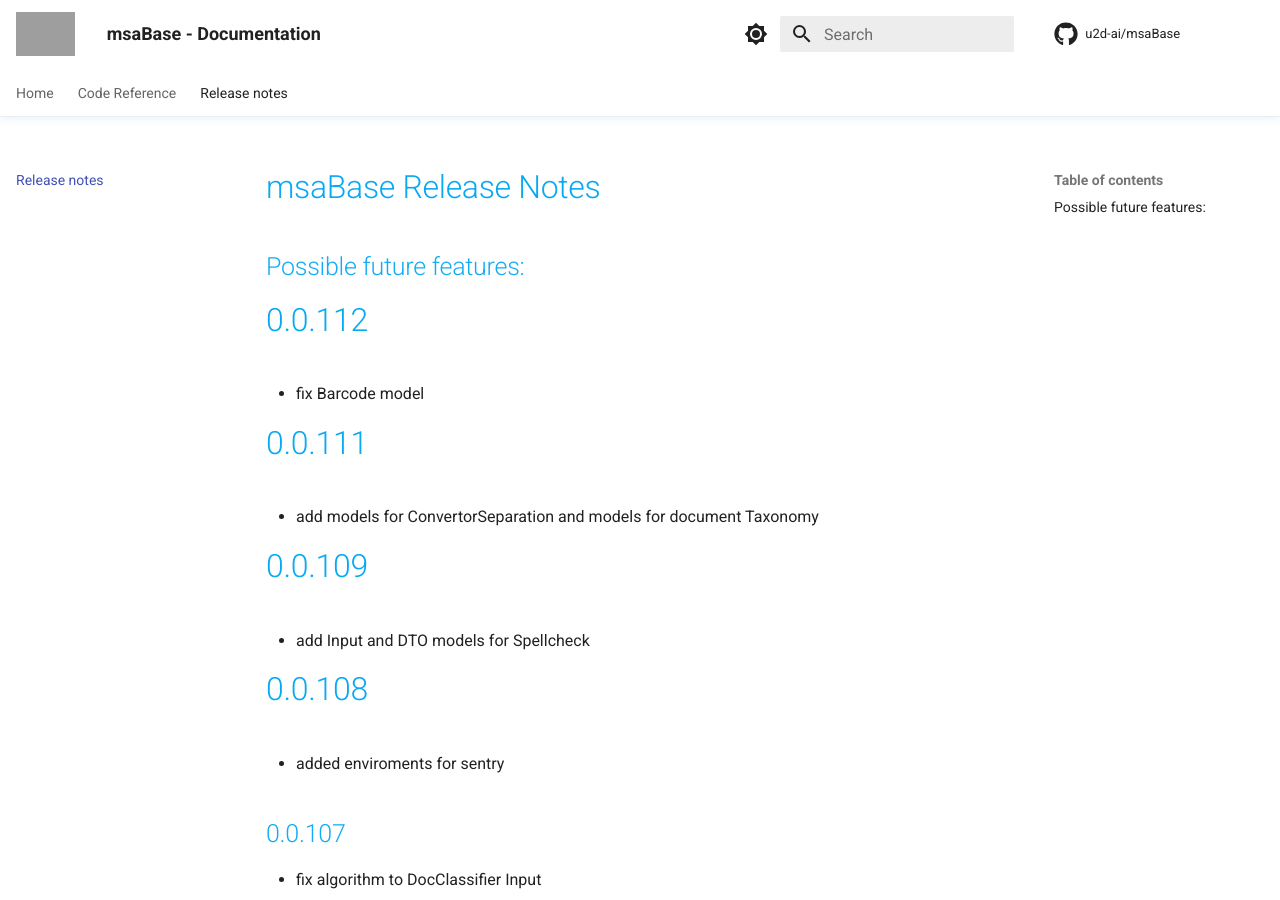
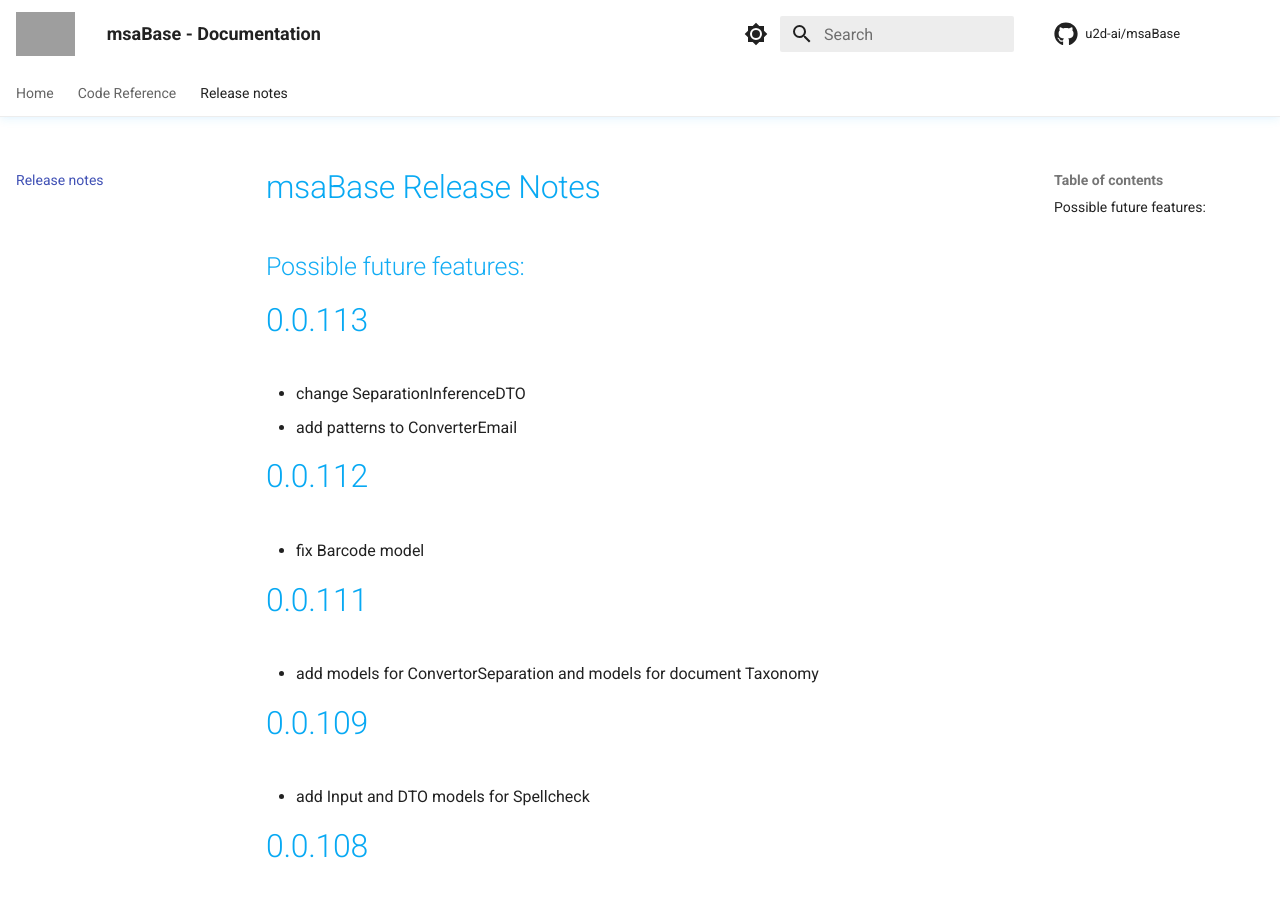
Before and after one commit to u2d-ai/msaBase, an MkDocs documentation site: the page built from docs/release-notes.md, in a window 1280 px wide and 900 px high. Built offline with MkDocs 1.6.1 and Material for MkDocs 9.7.7, drawn with Linux system fonts in a browser that asks for light colours; comment, search, counter and statistics services are not loaded; grey boxes are pictures that could not be loaded.

Commit message:
fix: change SeparationInferenceDTO

```diff
--- a/docs/release-notes.md
+++ b/docs/release-notes.md
@@ -1,5 +1,10 @@
 # msaBase Release Notes
 ## Possible future features:
+
+# 0.0.113
+
+- change SeparationInferenceDTO
+- add patterns to ConverterEmail
 
 # 0.0.112
 
--- a/msaBase/__init__.py
+++ b/msaBase/__init__.py
@@ -1,7 +1,7 @@
 import glob
 from os.path import basename, dirname, isfile, join
 
-version = "0.0.112"
+version = "0.0.113"
 __author__ = "Stefan Welcker"
 __copyright__ = "Copyright 2022, U2D.ai"
 __license__ = "MIT"
--- a/requirements.txt
+++ b/requirements.txt
@@ -1,6 +1,6 @@
 # MSA Dependencies
 msaFileSystem==0.0.3 # Agnostic Abstract Filesystem API which allows to use S3, GCS, Azure Datalake, your local FS, Youtube etc Optimized for use with FastAPI/Pydantic.
-msaDocModels==0.0.103 # MSA Document Pydantic Models and Schemas, used to store Parser, NLP, NLU and AI results for processed documents
+msaDocModels==0.0.104 # MSA Document Pydantic Models and Schemas, used to store Parser, NLP, NLU and AI results for processed documents
 
 # FastAPI related Dependencies
 anyio==3.7.1 # an asynchronous networking and concurrency library that works on top of either asyncio or trio
```
Also changed, not shown: 1 other file.
